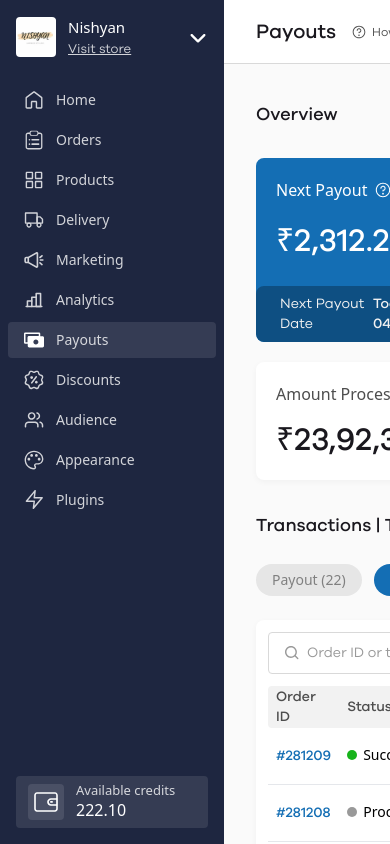
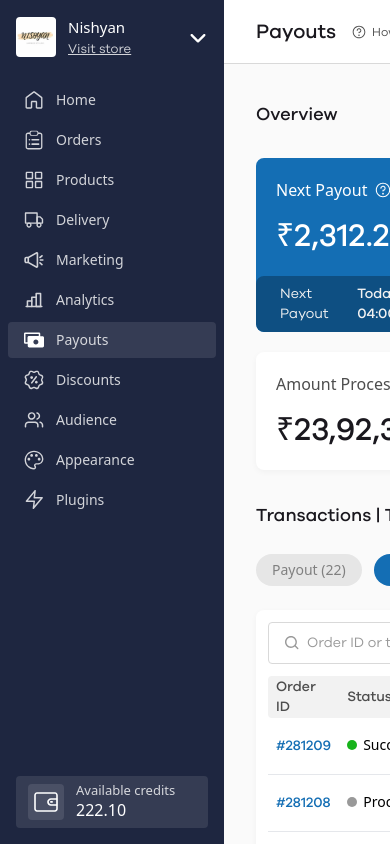
Before and after one commit to nrjdalal/mydukaan-2024, a Next.js app: page / in a window 390 px wide. Shown: the top 844 px of the page. Built offline with nearby package versions, Linux system fonts and the light colour scheme.

Commit message:
more responsive

```diff
--- a/src/components/content.tsx
+++ b/src/components/content.tsx
@@ -27,14 +27,15 @@ export const Content = () => {
               <p className="font-alt text-[32px] font-medium leading-[38px]">
                 ₹2,312.23
               </p>
-              <div className="flex items-center">
+              <div className="hidden items-center lg:flex">
                 <p className="font-alt font-medium underline">23 orders</p>
                 <Icons.Right />
               </div>
             </div>
           </div>
           <div className="font-alt flex w-full justify-between rounded-lg bg-[#0E4F82] px-6 py-2 text-sm text-[#F2F2F2]">
-            <p>Next Payout Date</p>
+            <p className="lg:hidden">Next Payout</p>
+            <p className="hidden lg:block">Next Payout Date</p>
             <p className="font-medium">Today, 04:00PM</p>
           </div>
         </div>
```
